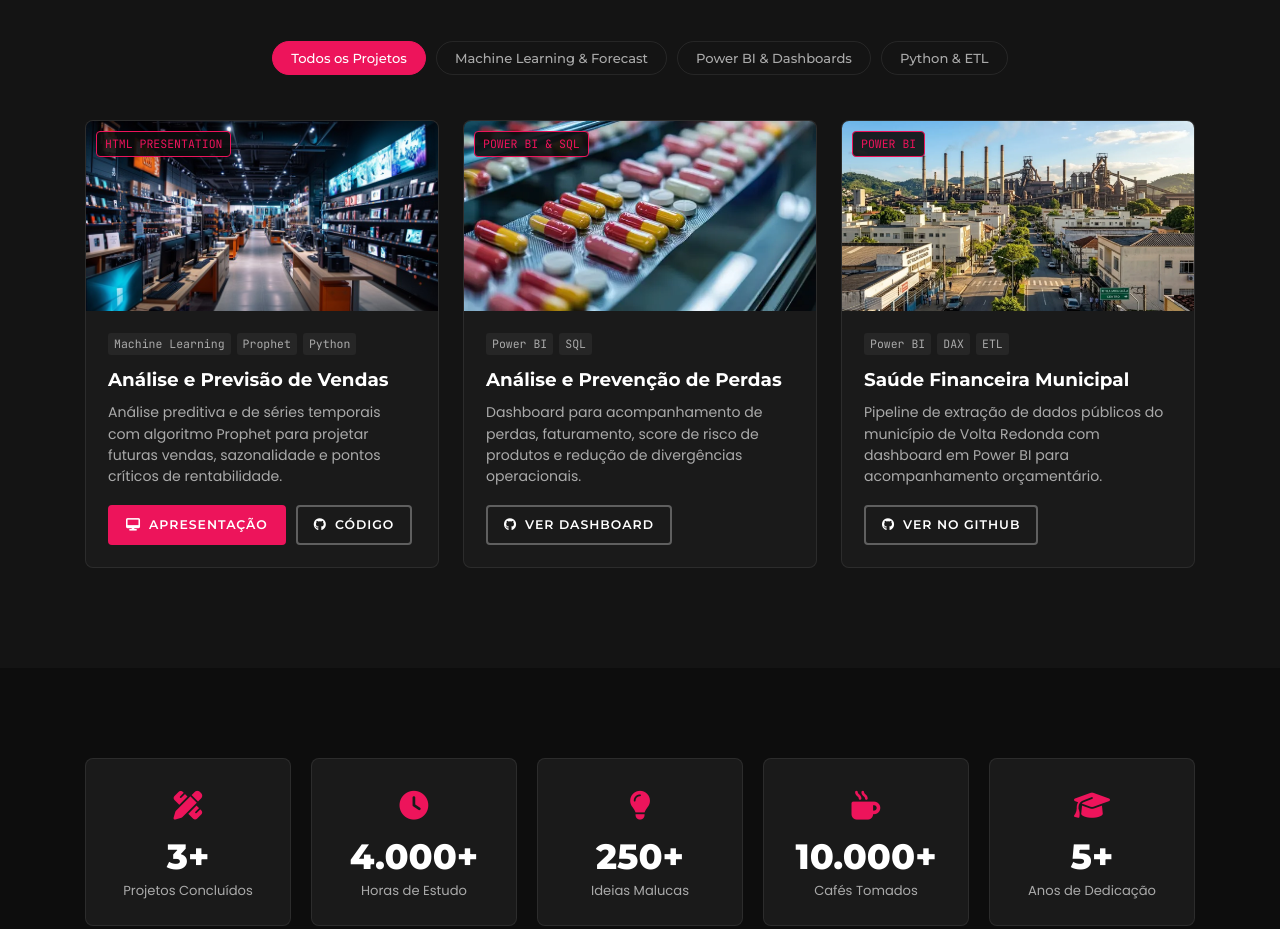
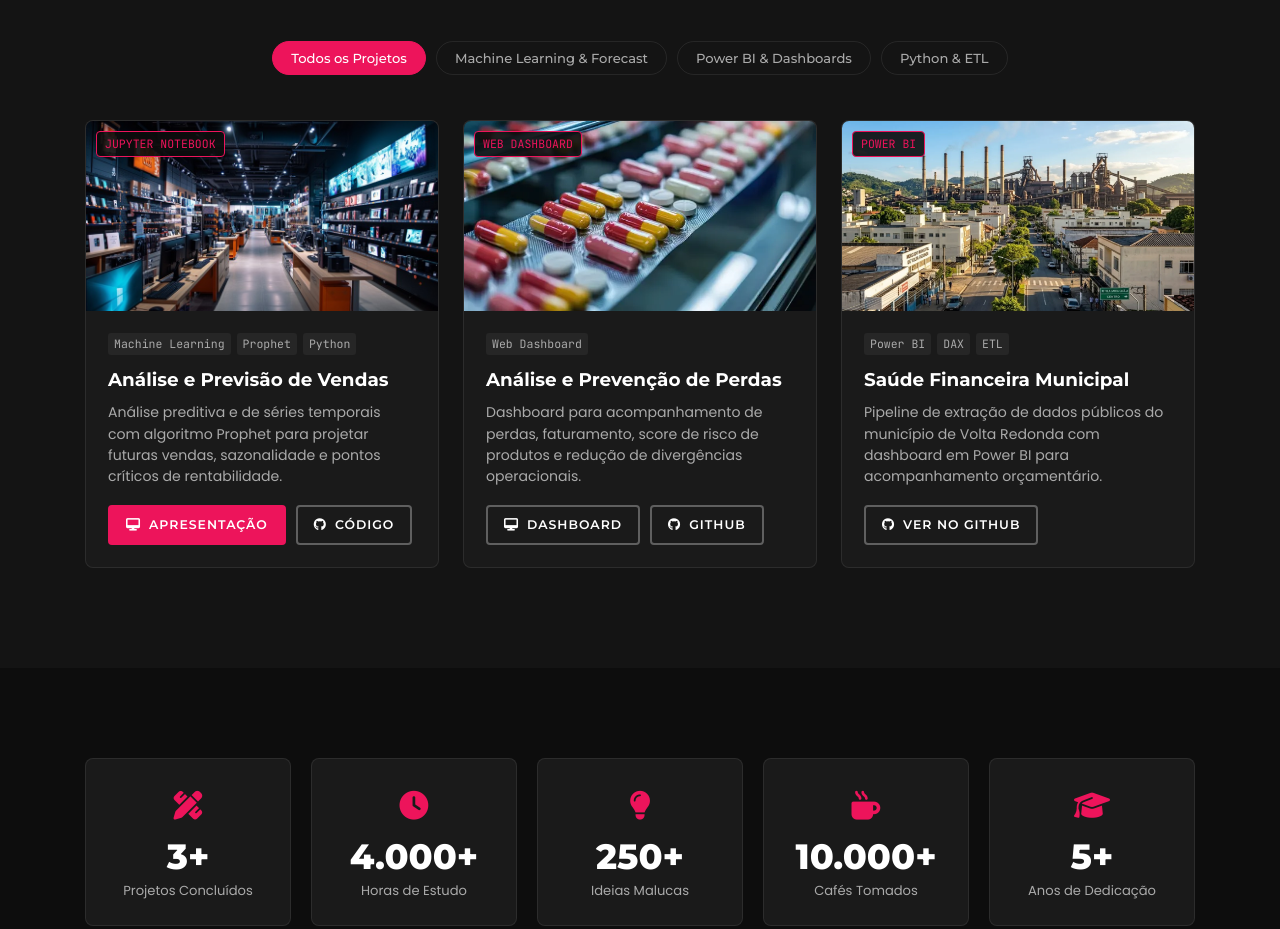
Before and after one commit to lucaslamin023/lucaslamin023.github.io, a plain HTML site: page index.html in a window 1280 px wide. Shown: the part 2880-3809 px from the top of the page. Drawn offline with Linux system fonts and the light colour scheme.

Commit message:
projeto inserido

```diff
--- a/index.html
+++ b/index.html
@@ -283,7 +283,7 @@
                             <div class="project-img-wrapper">
                                 <img src="assets/images/global-superstore.png" alt="Global Superstore Project"
                                     class="project-img">
-                                <span class="project-overlay-badge">HTML PRESENTATION</span>
+                                <span class="project-overlay-badge">JUPYTER NOTEBOOK</span>
                             </div>
                             <div class="project-content">
                                 <div class="project-tags">
@@ -316,12 +316,11 @@
                             <div class="project-img-wrapper">
                                 <img src="assets\images\PrevençãoDePerda.jpg" alt="Prevenção de Perdas"
                                     class="project-img">
-                                <span class="project-overlay-badge">POWER BI & SQL</span>
+                                <span class="project-overlay-badge">WEB DASHBOARD</span>
                             </div>
                             <div class="project-content">
                                 <div class="project-tags">
-                                    <span class="project-tag">Power BI</span>
-                                    <span class="project-tag">SQL</span>
+                                    <span class="project-tag">Web Dashboard</span>
                                 </div>
                                 <h3 class="project-title">Análise e Prevenção de Perdas</h3>
                                 <p class="project-description">
@@ -329,9 +328,13 @@
                                     produtos e redução de divergências operacionais.
                                 </p>
                                 <div class="project-actions">
-                                    <a href="https://app.fabric.microsoft.com/links/_4vRjEfAun?ctid=81a170b0-179f-49c4-be93-e2d85bc6a91b&pbi_source=linkShare"
-                                        target="_blank" class="btn btn-stroke btn-sm project-btn">
-                                        <i class="fab fa-github"></i> Ver Dashboard
+                                    <button onclick="window.open('https://prevencao-web.onrender.com/', '_blank')"
+                                        class="btn btn-stroke btn-sm project-btn">
+                                        <i class="fas fa-desktop"></i>Dashboard
+                                    </button>
+                                    <a href="https://github.com/lucaslamin023/dashboard_prevencao" target="_blank"
+                                        class="btn btn-stroke btn-sm project-btn">
+                                        <i class="fab fa-github"></i>Github
                                     </a>
                                 </div>
                             </div>
```
